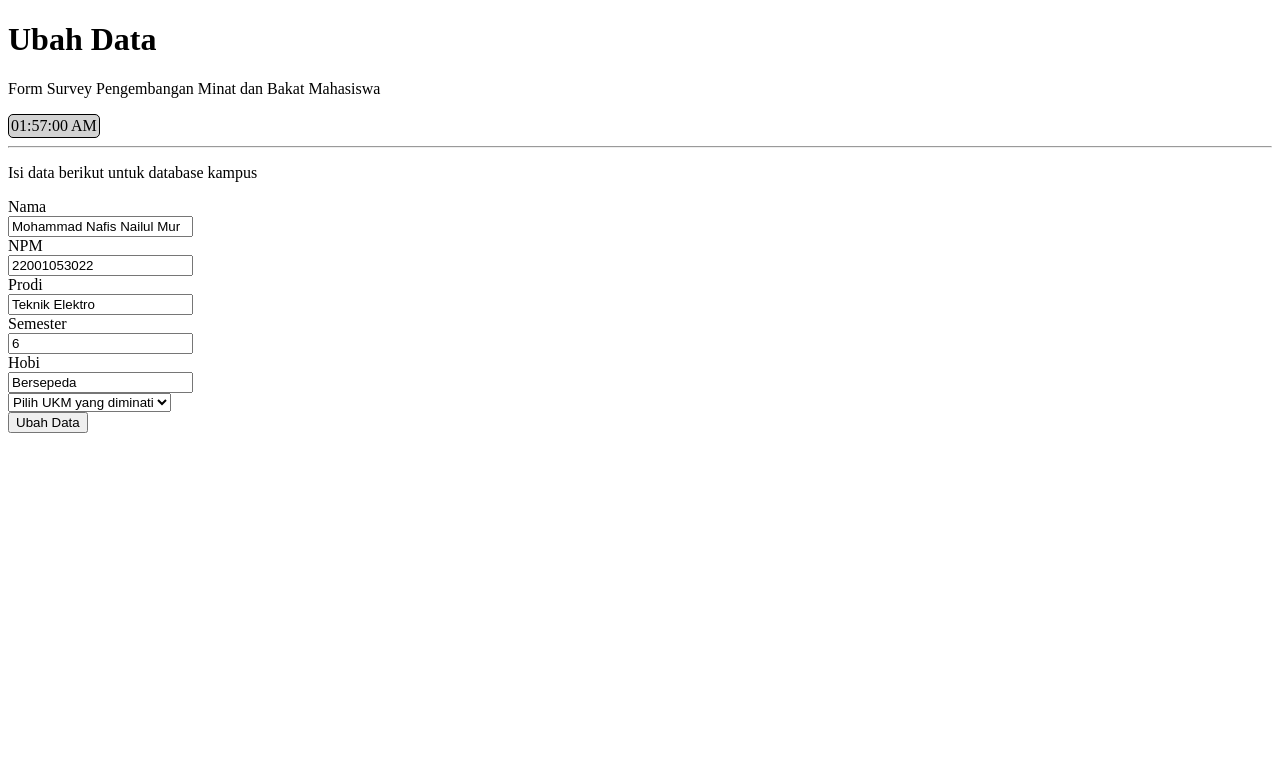
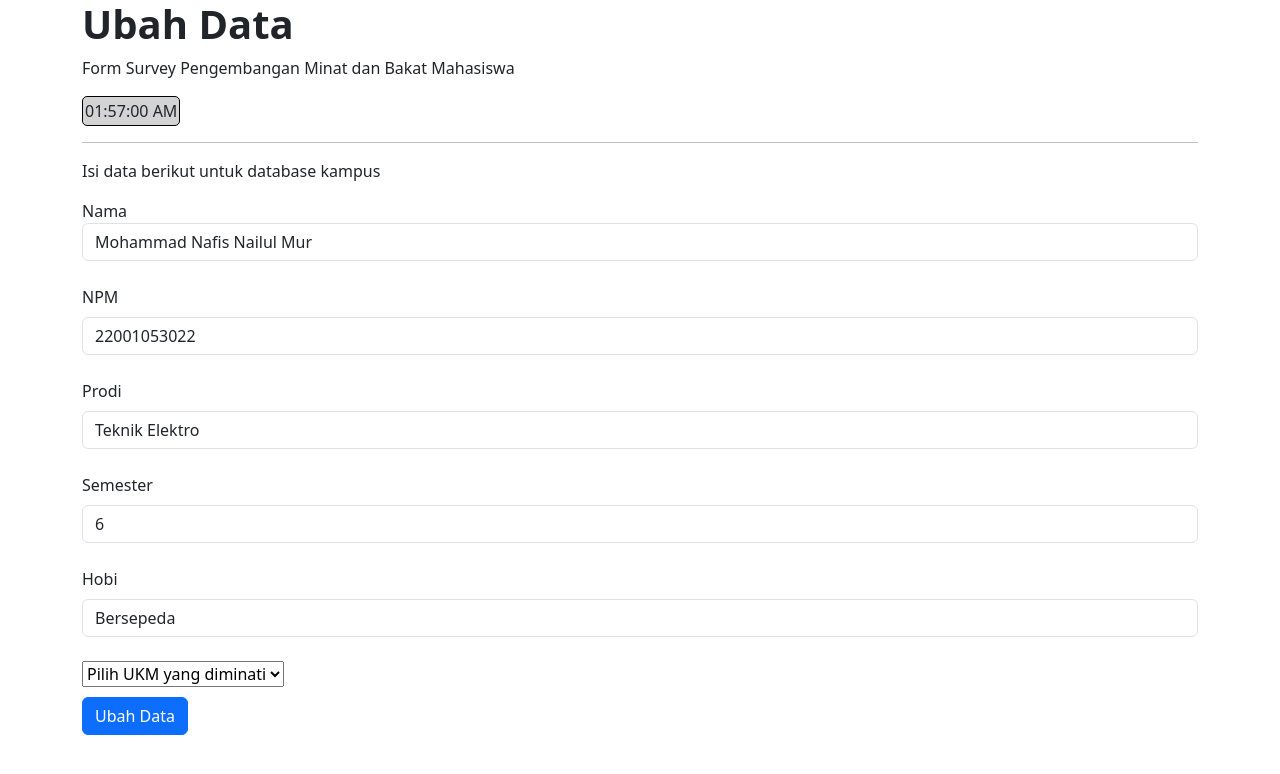
Before and after one commit to emnapis03/UAS-Design-Web, a PHP site: page /edit.php?id=17 in a window 1280 px wide. Shown: the top 774 px of the page. Run offline with PHP 8.4, Linux system fonts and the light colour scheme; data comes from the database, SQL or seed files in the repository.

Commit message:
Edit CSS Indeks

```diff
--- a/edit.php
+++ b/edit.php
@@ -28,8 +28,10 @@ if (isset($_POST["submit"])) {
     <meta http-equiv="X-UA-Compatible" content="IE=edge" />
     <meta name="viewport" content="width=device-width, initial-scale=1.0" />
     <!-- <link rel="stylesheet" href="style.css" /> -->
+    <link href="https://cdn.jsdelivr.net/npm/bootstrap@5.3.0/dist/css/bootstrap.min.css" rel="stylesheet"
+        integrity="sha384-9ndCyUaIbzAi2FUVXJi0CjmCapSmO7SnpJef0486qhLnuZ2cdeRhO02iuK6FUUVM" crossorigin="anonymous">
 
-    <title>Form Survey</title>
+    <title>Ubah Data</title>
 </head>
 
 <body>
@@ -47,22 +49,22 @@ if (isset($_POST["submit"])) {
             <p>Isi data berikut untuk database kampus</p>
             <div class="form">
                 <form action="" method="POST">
-                    <input type="hidden" name="id" value="<?= $data["id"]; ?>">
+                    <input class="form-label" type="hidden" name="id" value="<?= $data["id"]; ?>">
                     <label for="nama">Nama</label> <br />
-                    <input type="text" name="nama" placeholder="Masukkan Nama" required value="<?= $data["nama"]; ?>"
-                        id="nama" /> <br />
-                    <label for="npm">NPM</label> <br />
-                    <input type="number" name="npm" placeholder="Masukan NPM" id="npm" required
+                    <input class="form-control" type="text" name="nama" placeholder="Masukkan Nama" required
+                        value="<?= $data["nama"]; ?>" id="nama" /> <br />
+                    <label class="form-label" for="npm">NPM</label> <br />
+                    <input class="form-control" type="number" name="npm" placeholder="Masukan NPM" id="npm" required
                         value="<?= $data["npm"]; ?>" /> <br />
-                    <label for="prodi">Prodi</label> <br />
-                    <input type="text" name="prodi" placeholder="Masukkan Prodi" id="prodi" required
-                        value="<?= $data["prodi"]; ?>" /> <br />
-                    <label for="semester">Semester</label><br />
-                    <input type="number" name="semester" placeholder="Masukkan Semester Sekarang" id="semester" required
-                        value="<?= $data["semester"]; ?>" />
+                    <label class="form-label" for="prodi">Prodi</label> <br />
+                    <input class="form-control" type="text" name="prodi" placeholder="Masukkan Prodi" id="prodi"
+                        required value="<?= $data["prodi"]; ?>" /> <br />
+                    <label class="form-label" for="semester">Semester</label><br />
+                    <input class="form-control" type="number" name="semester" placeholder="Masukkan Semester Sekarang"
+                        id="semester" required value="<?= $data["semester"]; ?>" />
                     <br />
-                    <label for="hobi">Hobi</label> <br />
-                    <input type="text" name="hobi" placeholder="Masukkan Hobi" id="hobi" required
+                    <label class="form-label" for="hobi">Hobi</label> <br />
+                    <input class="form-control" type="text" name="hobi" placeholder="Masukkan Hobi" id="hobi" required
                         value="<?= $data["hobi"]; ?>" /> <br />
                     <select name="ukm_diminati" id="" required value="<?= $data["ukm_diminati"]; ?>">
                         <option value="seni">Pilih UKM yang diminati</option>
@@ -72,7 +74,8 @@ if (isset($_POST["submit"])) {
                         <option value="robotik">Robotik</option>
                     </select>
                     <br />
-                    <button type="submit" name="submit">Ubah Data</button>
+                    <button style="margin-top: 10px;" class="btn btn-primary" type="submit" name="submit">Ubah
+                        Data</button>
                 </form>
             </div>
         </div>
```
Also changed, not shown: indeks.php (+20 -11 lines).
